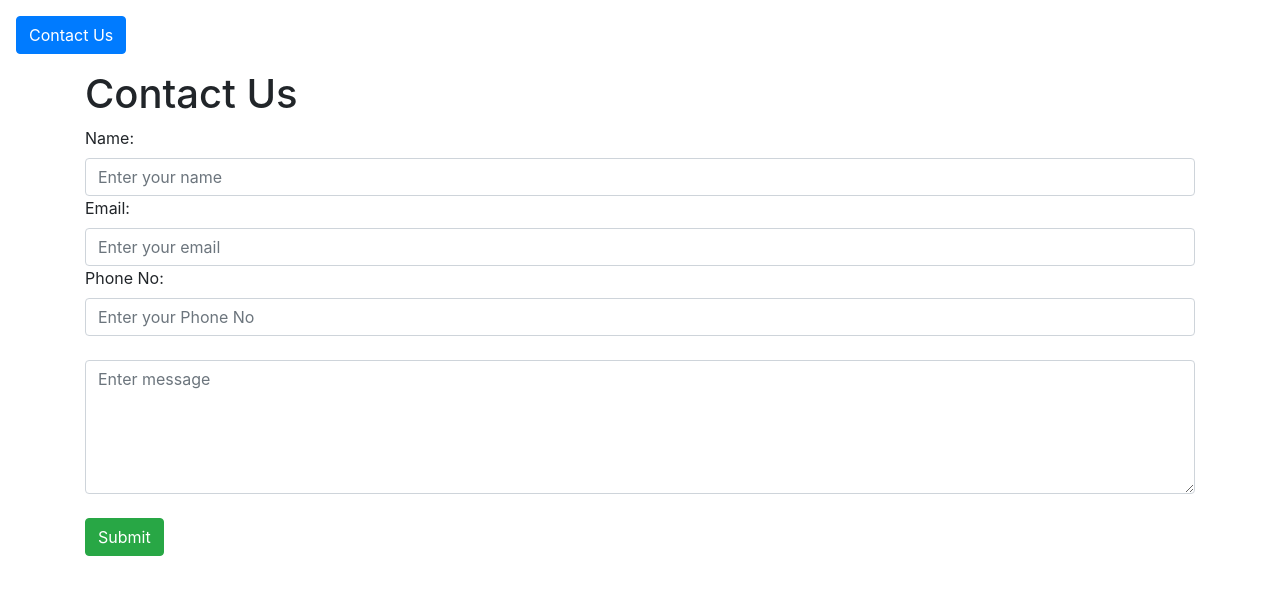
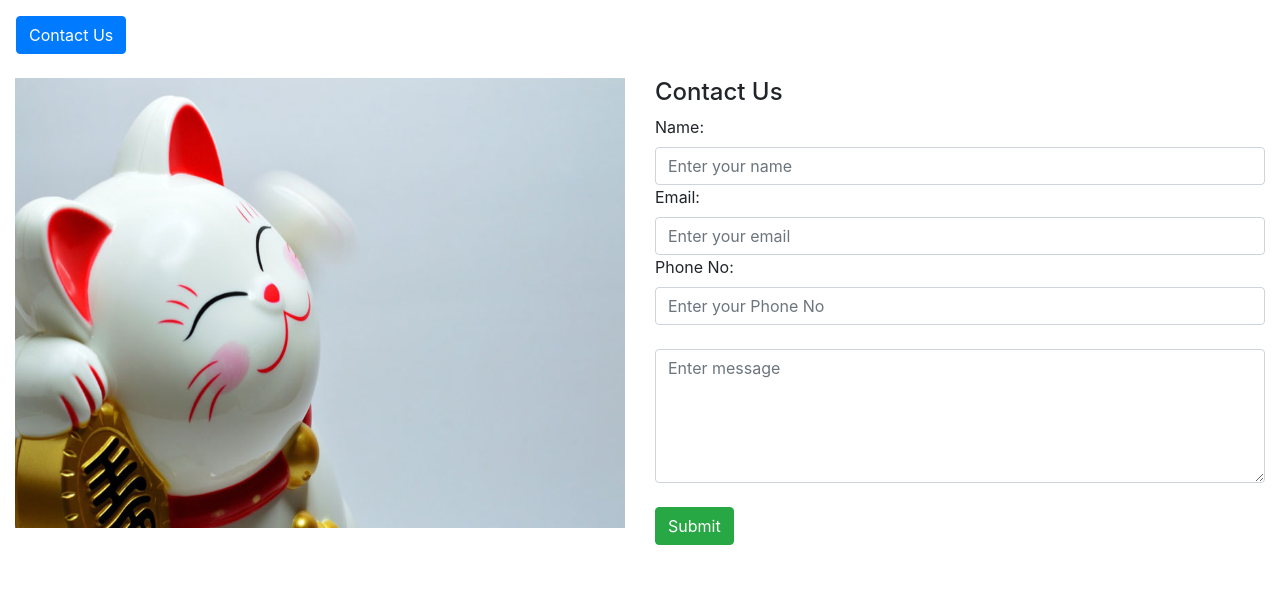
Before and after one commit to Ajinkya-katre/Store, a Django app: page /contact in a window 1280 px wide. Shown: the part 56-651 px from the top of the page. Run offline with Django 4.2, Linux system fonts and the light colour scheme; some libraries are stand-ins or nearby versions.

Commit message:
Images added

```diff
--- /dev/null
+++ b/home/templates/contact.html
@@ -0,0 +1,43 @@
+{% extends 'base.html' %}
+{% load static %}
+
+{%block title%} Contact |
+{% endblock title%}
+
+{%block heading%}
+<h2 class="m-3 btn btn-primary">Contact Us</h2>
+{% endblock heading%}
+{% block body%}
+
+<div class="container-fluid">
+    <div class="row">
+
+        <div class="col-md-6 mt-2">
+
+            <img class="img-circle" width="100%" height="450vh" src="{% static 'myapp\images\project-2.jpg' %} " alt="something went wrong">
+        </div>
+
+        <div class="col-md-6 mt-2">
+
+            <h4>Contact Us</h4>
+            <form action="/contact" method="post" class="form">
+                {% csrf_token %}
+                <label>Name:</label>
+                <input type="text" class="form-control" name="name" placeholder="Enter your name">
+                <label>Email:</label>
+                <input type="email" class="form-control" name="email" placeholder="Enter your email">
+                <label>Phone No:</label>
+                <input type="number" class="form-control" name="phone" placeholder="Enter your Phone No">
+                <br>
+                <textarea class="form-control" id="desc" name="desc" rows="5"
+                placeholder="Enter message"></textarea>
+                <br>
+                <button class="btn btn-success">Submit</button>
+        </form>
+
+        </div>
+    </div>
+</div>
+
+
+{% endblock body%}
--- a/home/views.py
+++ b/home/views.py
@@ -21,8 +21,8 @@ def contact(request):
         name = request.POST.get('name')
         email = request.POST.get('email')
         phone = request.POST.get('phone')
-        desc = request.POST.get('msg')
-        contact = Contact(name=name, email=email, phone=phone, desc=msg, date=datetime.today())
+        desc = request.POST.get('desc')
+        contact = Contact(name=name, email=email, phone=phone, desc=desc, date=datetime.today())
         contact.save()
     return render(request, 'contact.html')
     return HttpResponse('This is contact page')
--- a/static/first.txt
+++ /dev/null
@@ -1 +0,0 @@
-This is static files.
--- a/templates/contact.html
+++ /dev/null
@@ -1,31 +0,0 @@
-{% extends 'base.html' %}
-
-{%block title%} Contact |
-{% endblock title%}
-
-{%block heading%}
-<h2 class="m-3 btn btn-primary">Contact Us</h2>
-{% endblock heading%}
-{% block body%}
-
-<div class="container">
-
-    <h1>Contact Us</h1>
-    <form action="/contact" method="post" class="form">
-        {% csrf_token %}
-        <label >Name:</label>
-        <input type="text" class="form-control" name="name" placeholder="Enter your name">
-        <label >Email:</label>
-        <input type="email" class="form-control" name="email" placeholder="Enter your email">
-        <label >Phone No:</label>
-        <input type="number"class="form-control"  name="phone" placeholder="Enter your Phone No">
-        <br>
-        <textarea name="msg"class="form-control"  id="msg" name="msg" rows="5" placeholder="Enter message"></textarea>
-        <br>
-        <button class="btn btn-success">Submit</button>
-    </form>
-
-</div>
-
-
-{% endblock body%}
```
Also changed, not shown: home/templates/index.html (renamed from templates/index.html, +7 -0 lines), mysite/settings.py (+3 -6 lines), home/static/myapp/images/drift1.png (renamed from images/Drift.png), home/static/myapp/images/drift2.png (renamed from images/Drift2.png), home/static/myapp/images/project-2.jpg (added), home/static/myapp/images/project-3.jpg (added), home/static/myapp/images/project-4.jpg (added), home/static/myapp/images/project-5.jpg (added), home/static/myapp/images/project-6.jpg (added), home/static/myapp/images/project-7.jpg (added), home/static/myapp/images/project-8.jpg (added), home/templates/about.html (renamed from templates/about.html), home/templates/base.html (renamed from templates/base.html), home/templates/services.html (renamed from templates/services.html), 1 other file.
